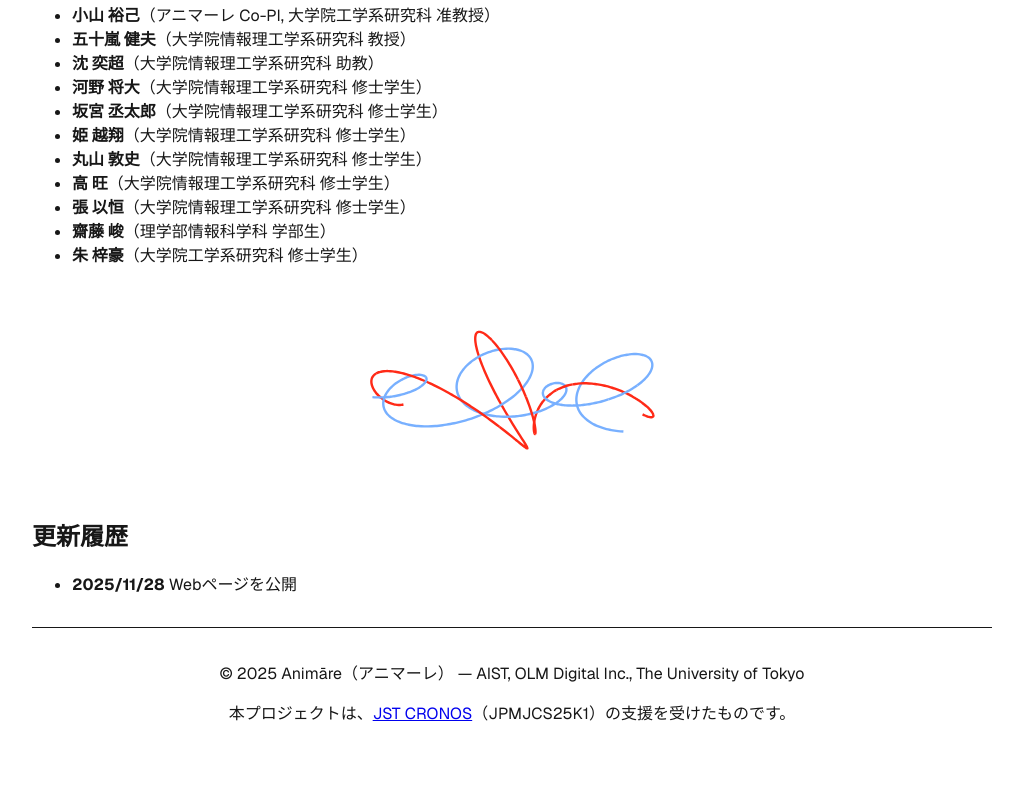
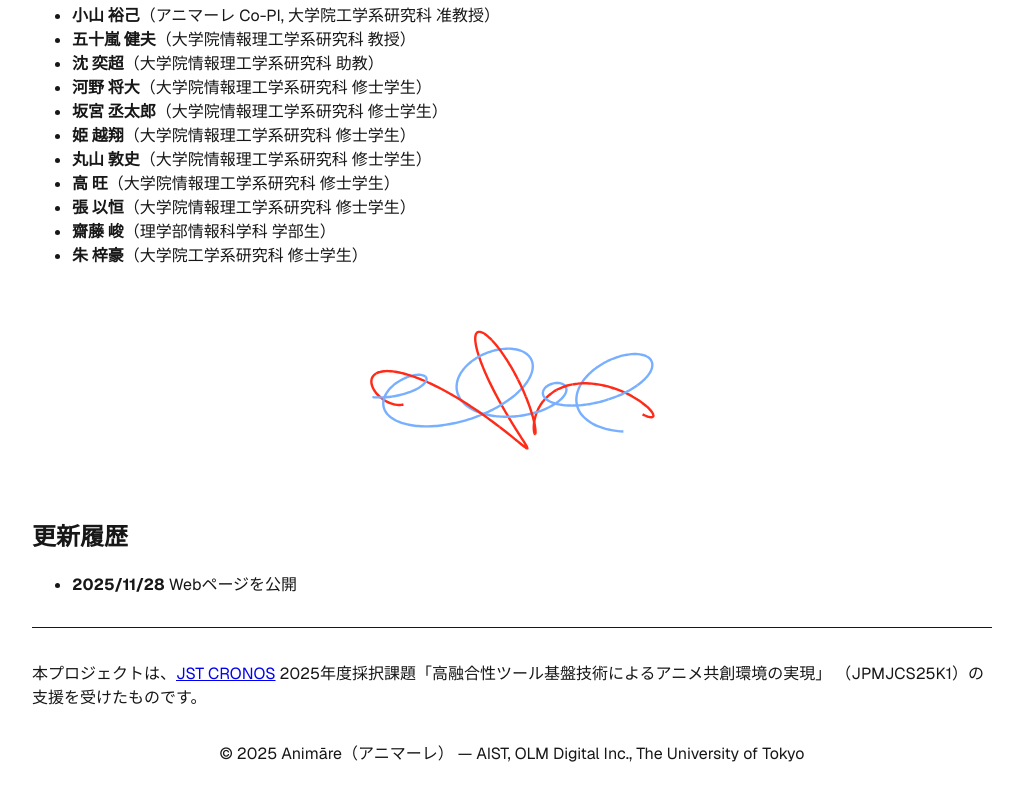
Before and after one commit to AISTCreativeHCI/anime-aist.vercel.app, a Next.js app: page / in a window 1280 px wide. Shown: the part 1445-2245 px from the top of the page, without its empty margins (128-1151 px from the left). Built offline with nearby package versions, Linux system fonts and the light colour scheme.

Commit message:
Update footer style

```diff
--- a/app/globals.css
+++ b/app/globals.css
@@ -44,6 +44,14 @@ body > section > footer {
   border-top: 1px solid var(--foreground);
 }
 
+body > section > footer > p:not(.copyright) {
+  text-align: left;
+}
+
+body > section > footer > p.copyright {
+  margin-top: 2em;
+}
+
 body > section > header img {
   width: 100%;
   max-width: 800px;
--- a/app/page.tsx
+++ b/app/page.tsx
@@ -195,13 +195,14 @@ const IndexPage: NextPage = () => {
 
         <footer>
           <p>
+            本プロジェクトは、
+            <a href="https://www.jst.go.jp/kisoken/cronos/">JST CRONOS</a>{" "}
+            2025年度採択課題「高融合性ツール基盤技術によるアニメ共創環境の実現」
+            （JPMJCS25K1）の支援を受けたものです。
+          </p>
+          <p className="copyright">
             &copy; 2025 Animāre（アニマーレ） &mdash; AIST, OLM Digital Inc.,
             The University of Tokyo
-          </p>
-          <p>
-            本プロジェクトは、
-            <a href="https://www.jst.go.jp/kisoken/cronos/">JST CRONOS</a>
-            （JPMJCS25K1）の支援を受けたものです。
           </p>
         </footer>
       </section>
```
